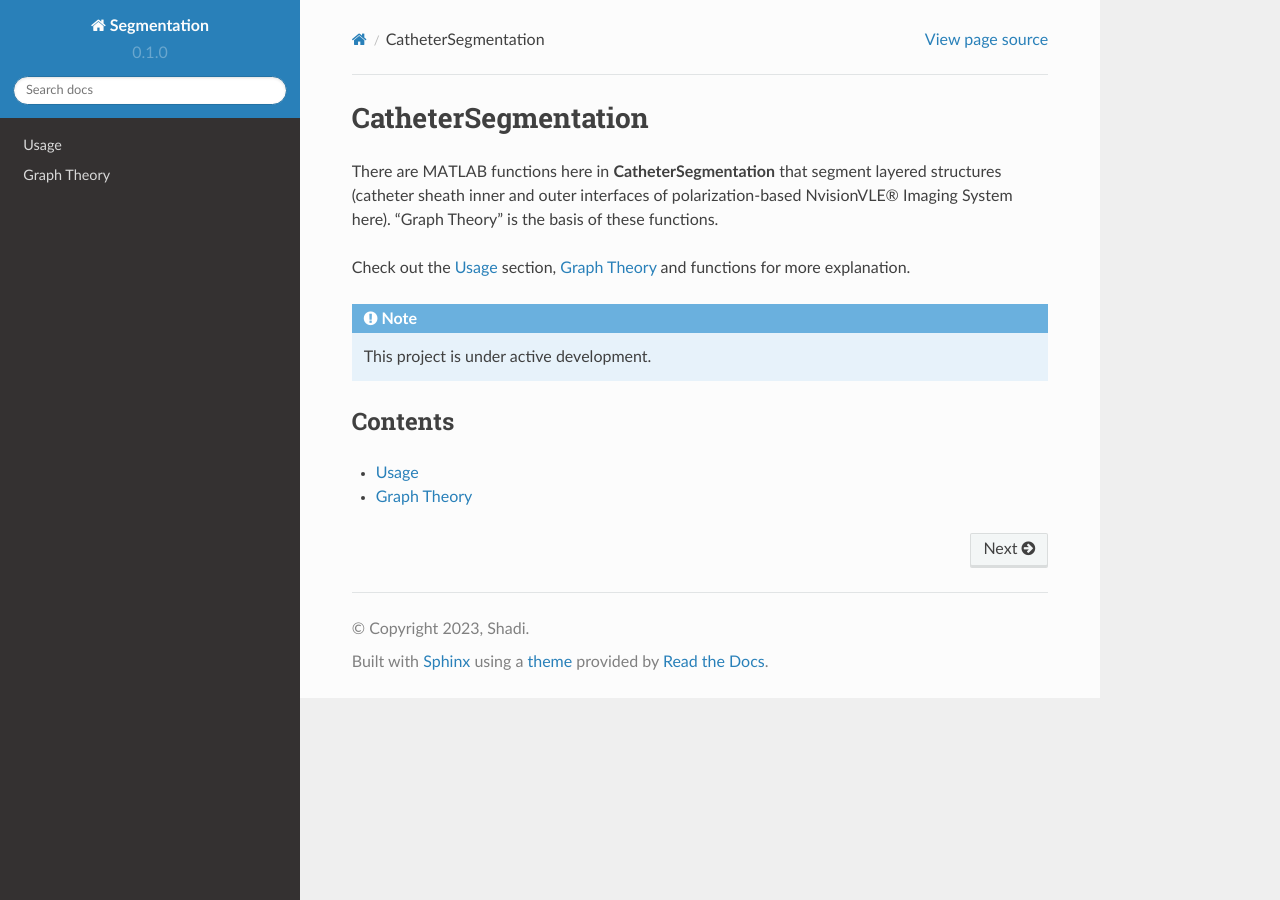
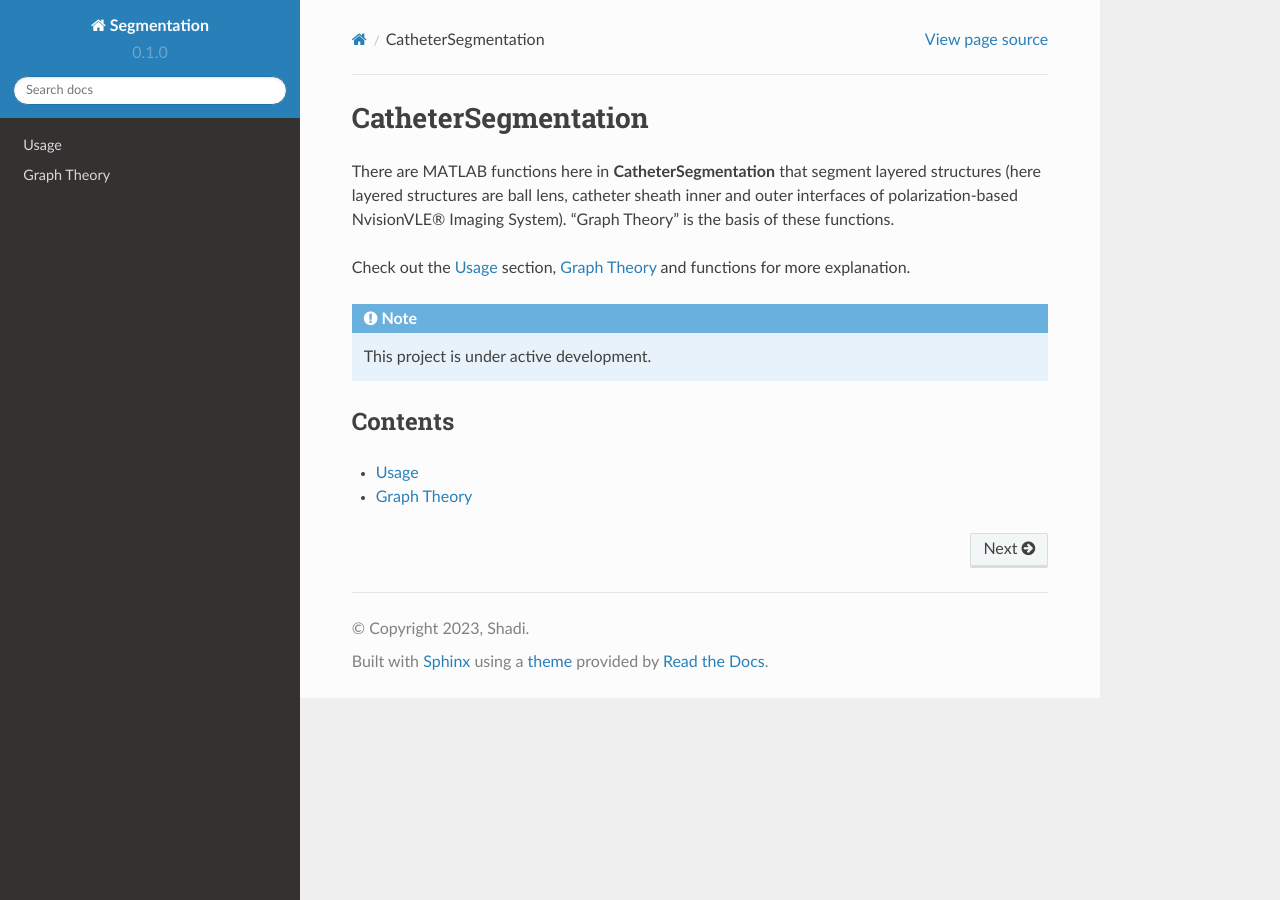
Before and after one commit to shadimasoumi/Segmentation, a Sphinx documentation site: the page built from docs/source/index.rst, in a window 1280 px wide. Built offline with Sphinx 7.4.7 and the Read the Docs theme 2.0.0, drawn with Linux system fonts in a browser that asks for light colours; pages that are not in the unit, such as notebooks, are missing from menus.

Commit message:
Update index.rst

```diff
--- a/docs/source/index.rst
+++ b/docs/source/index.rst
@@ -1,7 +1,7 @@
 CatheterSegmentation
 ===================================
 
-There are MATLAB functions here in **CatheterSegmentation** that segment layered structures (catheter sheath inner and outer interfaces of polarization-based NvisionVLE® Imaging System here). "Graph Theory" is the basis of these functions.
+There are MATLAB functions here in **CatheterSegmentation** that segment layered structures (here layered structures are ball lens, catheter sheath inner and outer interfaces of polarization-based NvisionVLE® Imaging System). "Graph Theory" is the basis of these functions.
 
 
 Check out the :doc:`usage` section, :doc:`graphTheory` and :doc:`functions` for more explanation.
```
